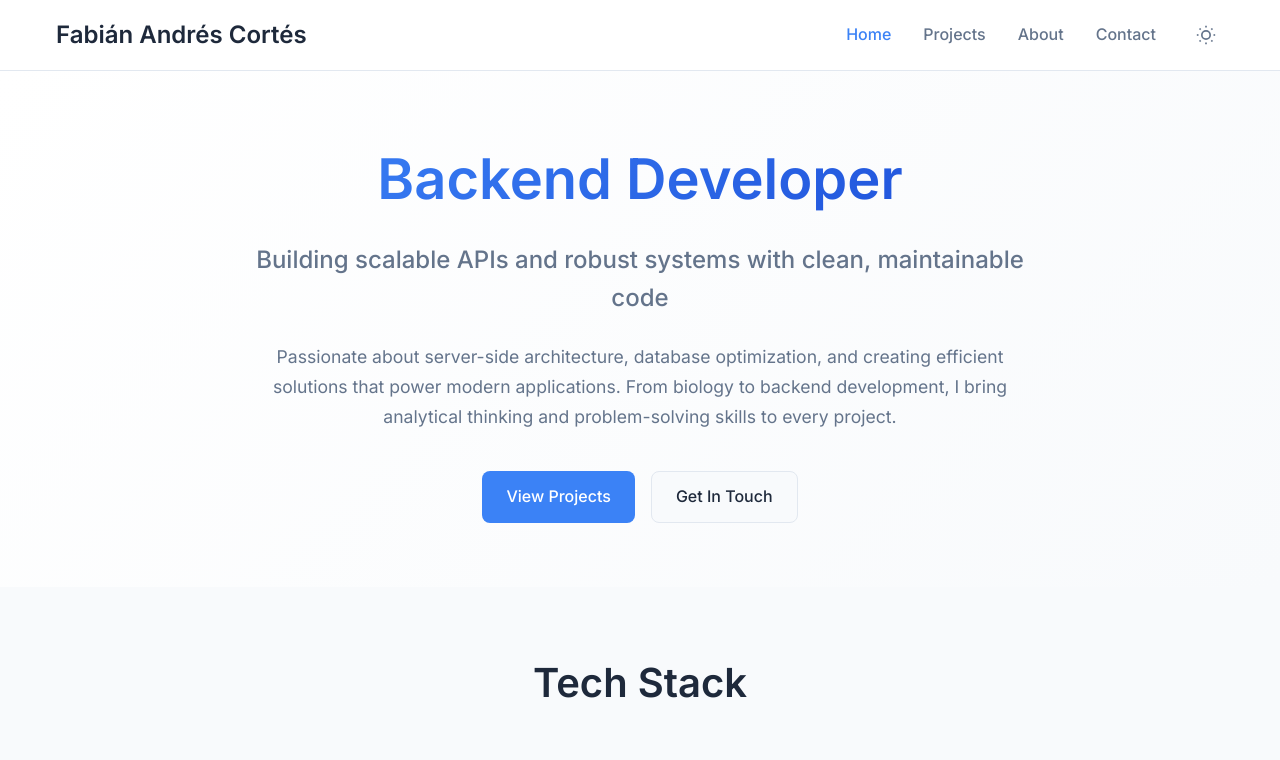
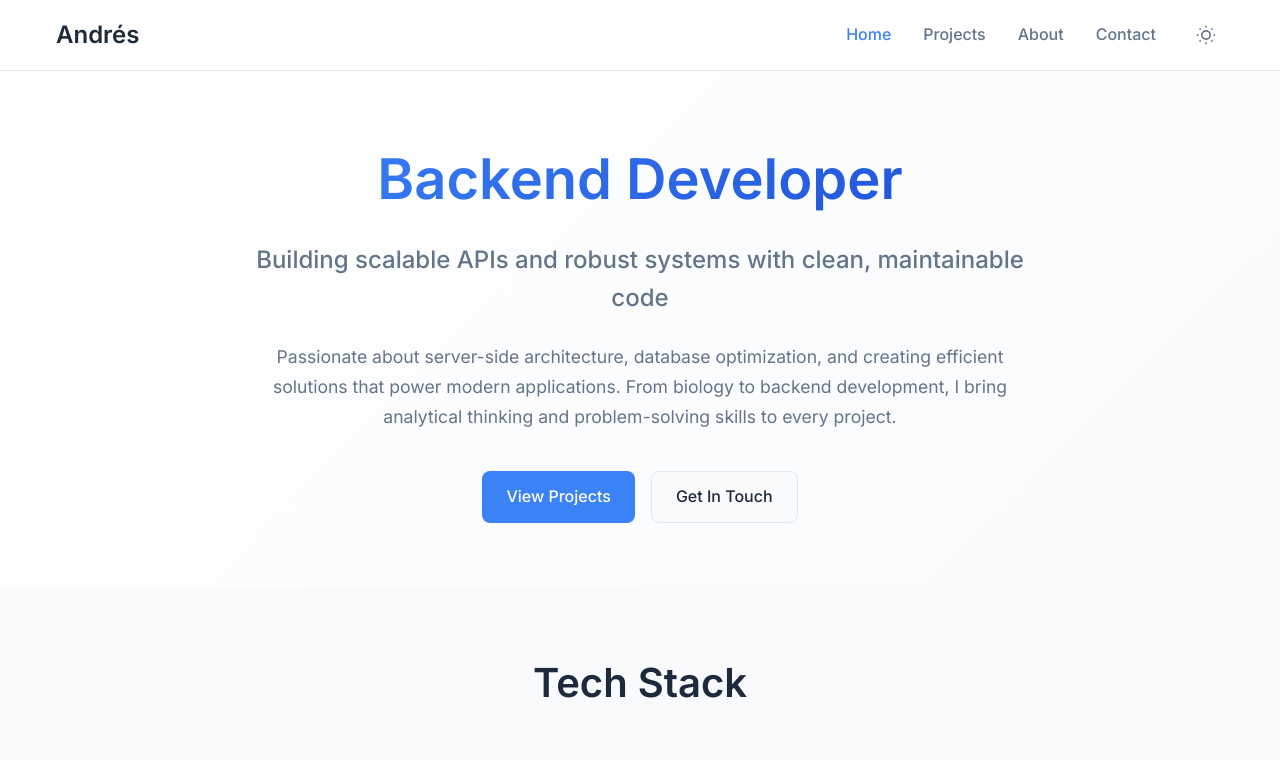
Before and after one commit to fcortesbio/portfolio-site, a plain HTML site: page index.html in a window 1280 px wide. Shown: the top 760 px of the page. Drawn offline with Linux system fonts and the light colour scheme.

Commit message:
minor changes

```diff
--- a/index.html
+++ b/index.html
@@ -13,7 +13,7 @@
 <body>
     <nav class="navbar">
         <div class="nav-container">
-            <a href="index.html" class="nav-logo">Fabián Andrés Cortés</a>
+            <a href="index.html" class="nav-logo">Andrés</a>
             <ul class="nav-menu">
                 <li><a href="index.html" class="nav-link active">Home</a></li>
                 <li><a href="projects.html" class="nav-link">Projects</a></li>
```
